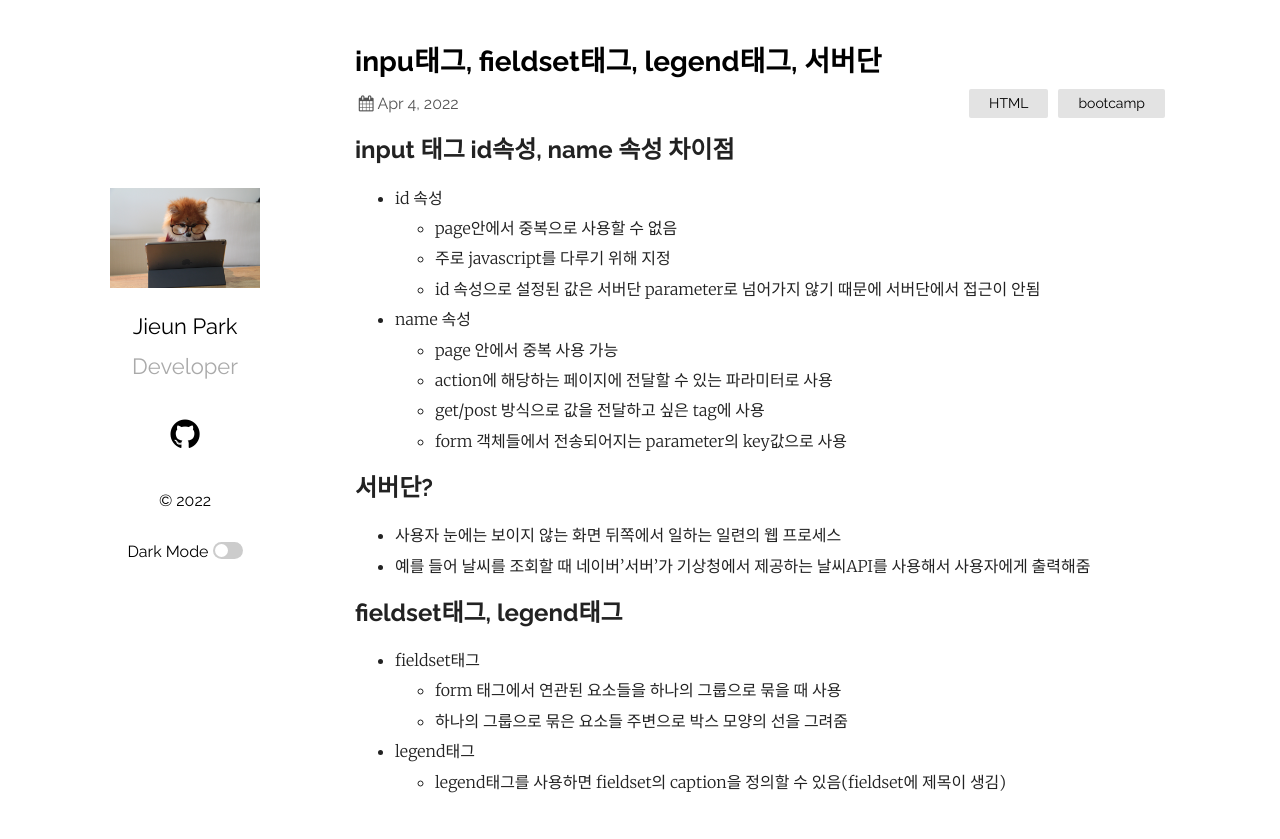
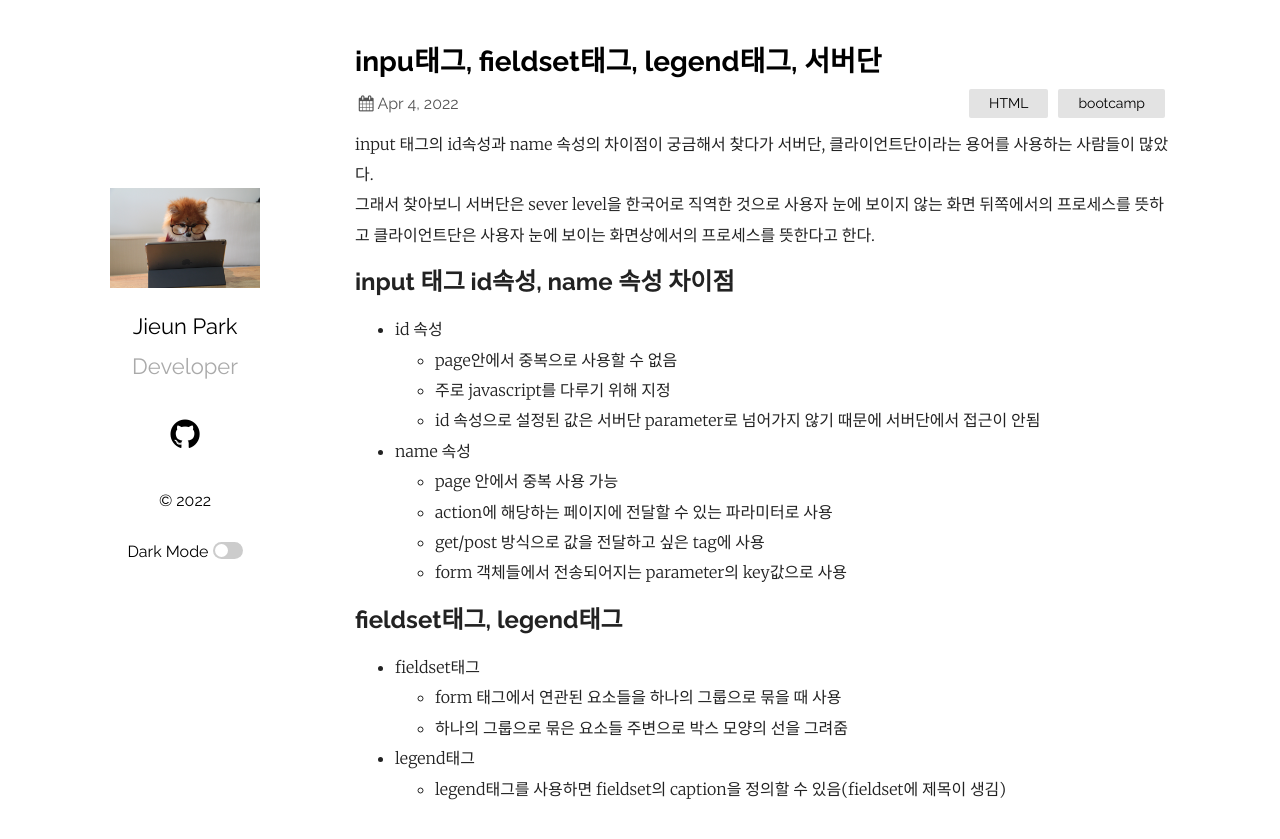
Before and after one commit to jieun-p974/jieun-p974.github.io, a Jekyll site: the page built from _posts/2022-04-04-id-name-차이점.md, in a window 1280 px wide. Shown: the top 839 px of the page. Built offline with Jekyll 4.4.1, drawn with Linux system fonts in a browser that asks for light colours.

Commit message:
til 문서 수정

```diff
--- a/_posts/2022-03-30-bootcamp-css.markdown
+++ b/_posts/2022-03-30-bootcamp-css.markdown
@@ -5,9 +5,8 @@ date:   2022-03-30 21:27:00 +0900
 categories: CSS bootcamp
 ---
 
-## Bootcamp(´▽`ʃ♡ƪ)
 인터넷에서 무료 [bootcamp][boot-camp] 코스가 있길래 요즘 듣는 중인데 기본적인 html, css, js를 가르쳐주는 코스다.
-영어로 진행한다고 해서 걱정했는데 생각보다 할만하다. 요즘 영어권 vlog를 많이 본 효과가 여기서...
+영어로 진행한다고 해서 걱정했는데 생각보다 할만하다. 요즘 영어권 vlog를 많이 본 효과가 여기서...ㅎㅎ
 
 ### em과 rem
 - em
--- a/_posts/2022-03-31-css2.markdown
+++ b/_posts/2022-03-31-css2.markdown
@@ -4,6 +4,9 @@ title:  "CSS layout"
 date:   2022-03-31 22:02:00 +0900
 categories: CSS bootcamp
 ---
+
+오늘도 bootcamp강의를 이어 듣는 중이다. 생각보다 긴 여정이 될 듯하다.
+그래도 까먹었던 부분과 기초를 다시 다지면서 영어 공부까지 할 수 있다는 점에서 매우 이득이다.
 
 ## margin과 padding
 - margin과 padding은 border를 기준으로 생각하면 편함
--- a/_posts/2022-04-04-id-name-차이점.md
+++ b/_posts/2022-04-04-id-name-차이점.md
@@ -4,6 +4,9 @@ title:  "inpu태그, fieldset태그, legend태그, 서버단"
 date:   2022-04-04 20:02:00 +0900
 categories: HTML bootcamp
 ---
+
+input 태그의 id속성과 name 속성의 차이점이 궁금해서 찾다가 서버단, 클라이언트단이라는 용어를 사용하는 사람들이 많았다.
+그래서 찾아보니 서버단은 sever level을 한국어로 직역한 것으로 사용자 눈에 보이지 않는 화면 뒤쪽에서의 프로세스를 뜻하고 클라이언트단은 사용자 눈에 보이는 화면상에서의 프로세스를 뜻한다고 한다.
 
 ## input 태그 id속성, name 속성 차이점
 - id 속성
@@ -16,10 +19,6 @@ categories: HTML bootcamp
   - get/post 방식으로 값을 전달하고 싶은 tag에 사용
   - form 객체들에서 전송되어지는 parameter의 key값으로 사용
 
-## 서버단?
-- 사용자 눈에는 보이지 않는 화면 뒤쪽에서 일하는 일련의 웹 프로세스
-- 예를 들어 날씨를 조회할 때 네이버'서버'가 기상청에서 제공하는 날씨API를 사용해서 사용자에게 출력해줌
-
 ## fieldset태그, legend태그
 - fieldset태그
   - form 태그에서 연관된 요소들을 하나의 그룹으로 묶을 때 사용
```
Also changed, not shown: _posts/2022-04-01-flex.md (+2 -0 lines), _posts/2022-04-05-form-input.md (+4 -0 lines).
